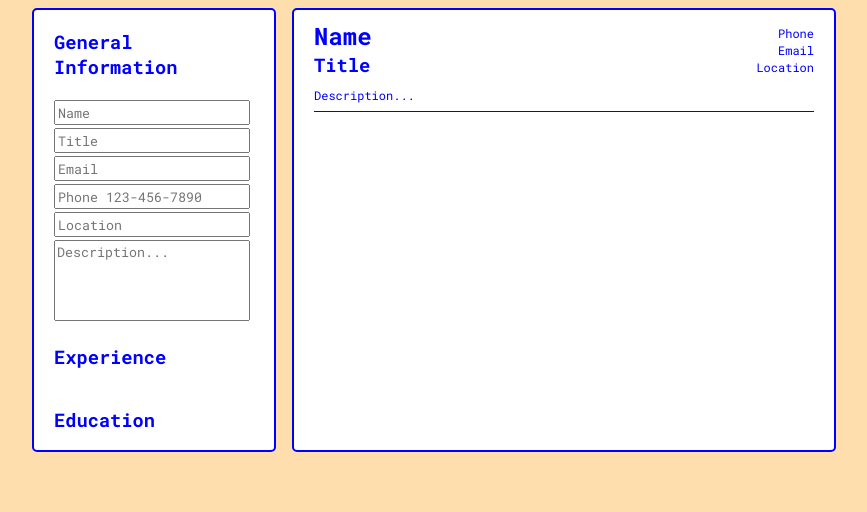
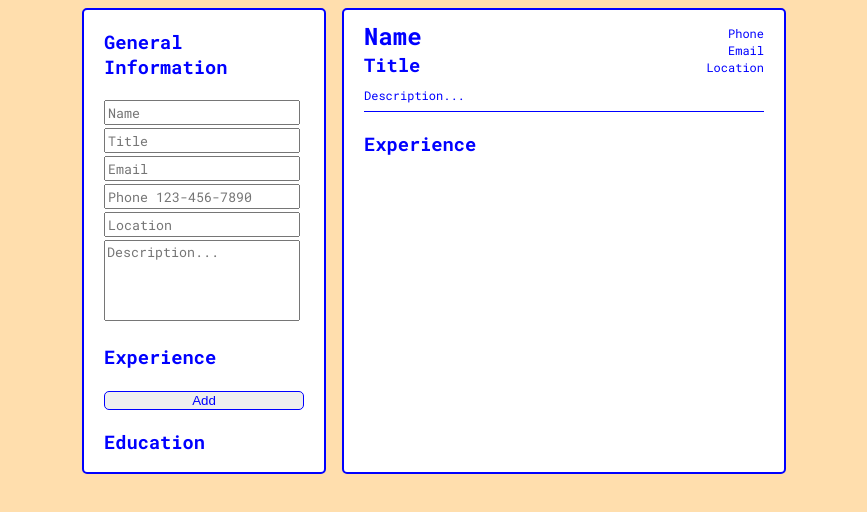
Before and after one commit to Ben-Bot-22/cv-project, a React (Create React App) app: page / in a window 1280 px wide. Shown: the top 512 px of the page, without its empty margins (206-1073 px from the left). Built offline with nearby package versions, Linux system fonts and the light colour scheme.

Commit message:
Experience section add / delete buttons

```diff
--- a/package.json
+++ b/package.json
@@ -9,6 +9,7 @@
     "react": "^18.2.0",
     "react-dom": "^18.2.0",
     "react-scripts": "5.0.1",
+    "uuid": "^9.0.0",
     "web-vitals": "^2.1.4"
   },
   "scripts": {
--- a/src/App.js
+++ b/src/App.js
@@ -1,12 +1,9 @@
 import React from 'react';
 import Form from './components/Form';
 import Display from './components/Display';
+import './styles/index.css';
+import { v4 as uuidv4 } from 'uuid';
 
-const styles = {
-  display: 'flex',
-  justifyContent: 'center',
-  gap: '1rem',
-};
 class App extends React.Component {
   constructor() {
     super();
@@ -17,21 +14,66 @@ class App extends React.Component {
       phone: 'Phone',
       location: 'Location',
       description: 'Description...',
+      experiences: [],
+      experience: {
+        id: uuidv4(),
+        organization: 'Organization',
+        position: 'Position',
+        startDate: 'Start Date',
+        endDate: 'End Date',
+        description: 'Description',
+      },
+      educations: [],
+      education: {
+        id: uuidv4(),
+        course: 'course / program',
+        university: 'university',
+        startDate: 'Start Date',
+        endDate: 'End Date',
+      },
     };
     this.handleInputChange = this.handleInputChange.bind(this);
+    this.handleAddExperience = this.handleAddExperience.bind(this);
+    this.deleteExperience = this.deleteExperience.bind(this);
   }
 
   handleInputChange(event) {
-    console.log(event.target.name + ' ' + event.target.value);
+    // console.log(event.target.name + ' ' + event.target.value);
     this.setState({
       [event.target.name]: event.target.value,
     });
   }
 
+  handleAddExperience(e) {
+    this.setState((state) => ({
+      experiences: state.experiences.concat(state.experience),
+      experience: {
+        id: uuidv4(),
+        organization: 'Organization',
+        position: 'Position',
+        startDate: 'Start Date',
+        endDate: 'End Date',
+        description: 'Description',
+      },
+    }));
+  }
+
+  deleteExperience = (id) => {
+    console.log('handle detele ' + id);
+    this.setState((state) => ({
+      experiences: state.experiences.filter((exp) => exp.id !== id),
+    }));
+  };
+
   render() {
     return (
-      <div style={styles}>
-        <Form onChange={this.handleInputChange} />
+      <div className="forms">
+        <Form
+          data={this.state}
+          onChange={this.handleInputChange}
+          onAddExperience={this.handleAddExperience}
+          onDelete={this.deleteExperience}
+        />
         <Display data={this.state} />
       </div>
     );
@@ -42,20 +84,18 @@ export default App;
 
 /*
 
-educational experience (school name, title of study, date
+- Modify onChange to process index
+-- Handle change in Form
+-- Handle data in Display
+
+************
+
+Button hover effect
+
+- educational experience (school name, title of study, date
 of study)
 
-experience (company name, position title, main tasks
-of your jobs, date from and until when you worked for that company)
-
-add and delete buttons for each section
-- education
-- experience
-
-Typing in the input fields should
-display the value of your input fields in HTML elements.
-
-add your components.
-Styles folder - You’ll need to import these in the component files to use them.
+- education form
+- education display
 
 */
--- a/src/components/Display.jsx
+++ b/src/components/Display.jsx
@@ -1,5 +1,6 @@
 import React, { Component } from 'react';
-import DisplayGeneral from './DisplayGeneral';
+import GeneralDisplay from './GeneralDisplay';
+import ExperienceDisplay from './ExperienceDisplay';
 
 const styles = {
   border: '2px solid blue',
@@ -8,7 +9,7 @@ const styles = {
   padding: '0px 20px',
   // width: '40%',
   color: 'blue',
-  width: 500,
+  width: 400,
   minWidth: 400,
 };
 
@@ -22,8 +23,9 @@ export default class Display extends Component {
   render() {
     return (
       <div style={styles}>
-        <DisplayGeneral data={this.props.data} />
+        <GeneralDisplay data={this.props.data} />
         <hr style={barStyle} />
+        <ExperienceDisplay data={this.props.data} />
       </div>
     );
   }
--- a/src/components/Education.jsx
+++ /dev/null
@@ -1,19 +0,0 @@
-import React, { Component } from 'react';
-
-const styles = {
-  display: 'flex',
-  flexDirection: 'column',
-  gap: '3px',
-  width: '100%',
-  color: 'blue',
-};
-
-export default class Education extends Component {
-  render() {
-    return (
-      <div style={styles}>
-        <h3>Education</h3>
-      </div>
-    );
-  }
-}
--- a/src/components/Experience.jsx
+++ b/src/components/EducationForm.jsx
@@ -8,11 +8,11 @@ const styles = {
   color: 'blue',
 };
 
-export default class Experience extends Component {
+export default class EducationForm extends Component {
   render() {
     return (
       <div style={styles}>
-        <h3>Experience</h3>
+        <h3>Education</h3>
       </div>
     );
   }
--- /dev/null
+++ b/src/components/ExperienceDisplay.jsx
@@ -0,0 +1,28 @@
+import React, { Component } from 'react';
+
+export default class ExperienceDisplay extends Component {
+  render() {
+    const { data } = this.props;
+    const { experiences } = data;
+    const { experience } = data;
+    const { company, position, description, start, end } = experience;
+    return (
+      <div>
+        <h3>Experience</h3>
+        {experiences.map((exp) => {
+          return (
+            <div key={exp.id}>
+              <p>
+                {company} - {position}
+              </p>
+              <p>
+                {start} - {end}
+              </p>
+              <p>{description}</p>
+            </div>
+          );
+        })}
+      </div>
+    );
+  }
+}
--- /dev/null
+++ b/src/components/ExperienceForm.jsx
@@ -0,0 +1,48 @@
+import React, { Component } from 'react';
+import ExperienceItem from './ExperienceItem';
+
+const styles = {
+  form: {
+    display: 'flex',
+    flexDirection: 'column',
+    gap: '3px',
+    width: '100%',
+    color: 'blue',
+  },
+  // buttonContainer: {
+  //   display: 'flex',
+  //   flexDirection: 'column',
+  //   gap: '5px',
+  //   height: '25px',
+  // },
+  button: {
+    color: 'blue',
+    border: '1px solid blue',
+    borderRadius: '5px',
+    width: '100%',
+  },
+};
+
+export default class ExperienceForm extends Component {
+  // console.log({ this.props });
+  render() {
+    return (
+      <div style={styles.form}>
+        <h3>Experience</h3>
+        {this.props.data.experiences.map((experience) => {
+          return (
+            <ExperienceItem
+              key={experience.id}
+              experience={experience}
+              onChange={this.props.onChange}
+              onDelete={this.props.onDelete}
+            />
+          );
+        })}
+        <button style={styles.button} onClick={this.props.onAddExperience}>
+          Add
+        </button>
+      </div>
+    );
+  }
+}
--- /dev/null
+++ b/src/components/ExperienceItem.jsx
@@ -0,0 +1,58 @@
+import React, { Component } from 'react';
+import Input from './Input';
+import TextArea from './TextArea';
+
+const styles = {
+  form: {
+    display: 'flex',
+    flexDirection: 'column',
+    gap: '3px',
+    width: '100%',
+    color: 'blue',
+  },
+  button: {
+    color: 'blue',
+    border: '1px solid blue',
+    borderRadius: '5px',
+    width: '100%',
+  },
+};
+
+export default class ExperienceItem extends Component {
+  render() {
+    return (
+      <div style={styles.form}>
+        <Input
+          name="organization"
+          type="Text"
+          placeholder="Organization"
+          onChange={this.props.onChange}></Input>
+        <Input
+          name="position"
+          type="Text"
+          placeholder="Position"
+          onChange={this.props.onChange}></Input>
+        <Input
+          name="startDate"
+          type="Text"
+          placeholder="Start"
+          onChange={this.props.onChange}></Input>
+        <Input
+          name="endDate"
+          type="Text"
+          placeholder="End"
+          onChange={this.props.onChange}></Input>
+        <TextArea
+          name="description"
+          type="Text"
+          placeholder="Description"
+          onChange={this.props.onChange}></TextArea>
+        <button
+          style={styles.button}
+          onClick={this.props.onDelete.bind(this, this.props.experience.id)}>
+          Delete
+        </button>
+      </div>
+    );
+  }
+}
--- a/src/components/Form.jsx
+++ b/src/components/Form.jsx
@@ -1,7 +1,7 @@
 import React, { Component } from 'react';
-import Education from './Education';
-import Experience from './Experience';
-import GeneralInfo from './GeneralInfo';
+import EducationForm from './EducationForm';
+import ExperienceForm from './ExperienceForm';
+import GeneralForm from './GeneralForm';
 
 const styles = {
   border: '2px solid blue',
@@ -16,9 +16,14 @@ export default class Form extends Component {
   render() {
     return (
       <div style={styles}>
-        <GeneralInfo onChange={this.props.onChange} />
-        <Experience />
-        <Education />
+        <GeneralForm onChange={this.props.onChange} />
+        <ExperienceForm
+          data={this.props.data}
+          onChange={this.props.onChange}
+          onAddExperience={this.props.onAddExperience}
+          onDelete={this.props.onDelete}
+        />
+        <EducationForm />
       </div>
     );
   }
--- a/src/components/DisplayGeneral.jsx
+++ b/src/components/GeneralDisplay.jsx
@@ -32,7 +32,7 @@ const descStyle = {
   fontSize: '12px',
 };
 
-export default class DisplayGeneral extends Component {
+export default class GeneralDisplay extends Component {
   render() {
     return (
       <div>
--- a/src/components/GeneralInfo.jsx
+++ b/src/components/GeneralForm.jsx
@@ -10,7 +10,7 @@ const styles = {
   color: 'blue',
 };
 
-export default class GeneralInfo extends Component {
+export default class GeneralForm extends Component {
   render() {
     return (
       <div style={styles}>
--- a/src/styles/index.css
+++ b/src/styles/index.css
@@ -17,5 +17,15 @@ html {
   background-color: white;
 }
 
-@media only screen and (max-width: 600px) {
+.forms {
+  display: flex;
+  justify-content: center;
+  gap: 1rem;
+  flex-direction: row;
 }
+
+@media (max-width: 700px) {
+  .forms {
+    flex-direction: column;
+  }
+}
```
Also changed, not shown: 2 other files (tests, documents, lock files or other folders).
